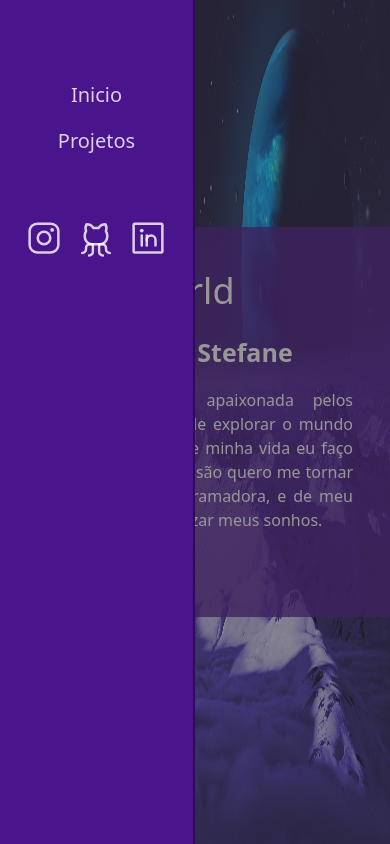
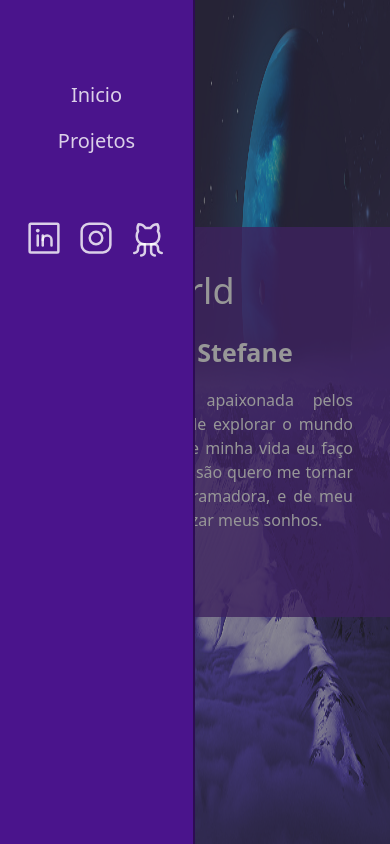
Before and after one commit to StefWolf/Portifolio, a React (Vite) app: page / in a window 390 px wide. Both pictures are taken after a click on the icon 326 px from the left and 40 px from the top of the page. Shown: the top 844 px of the page. Built offline with nearby package versions, Linux system fonts and the light colour scheme; no server answers.

Commit message:
Add linkagem em social midia de header mobile

```diff
--- a/src/Components/Header.jsx
+++ b/src/Components/Header.jsx
@@ -28,9 +28,9 @@ export default function Header(){
                         <a onClick={setMenuMobile} className="hover:text-Cor-Secundaria transition-colors" href="/Projects/">Projetos</a>
                         <br />
                         <div className='flex gap-3 ml-6'>
-                            <InstagramLogo size={40} />
-                            <GithubLogo size={40} />
-                            <LinkedinLogo size={40} />
+                            <a href="https://www.linkedin.com/in/stefane-orichuela-0036871b4/"><LinkedinLogo size={40} /></a>
+                            <a href="https://www.instagram.com/_stefwolf_/"><InstagramLogo size={40} /></a>
+                            <a href="https://github.com/StefWolf"><GithubLogo size={40} /></a>
                         </div>
                     </nav>
                 </header>
```
